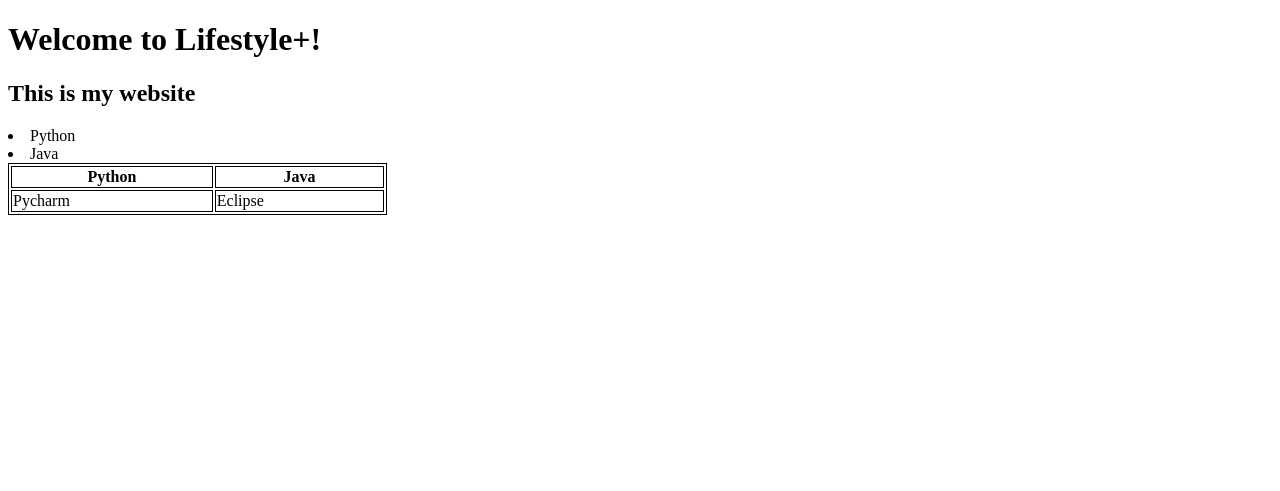
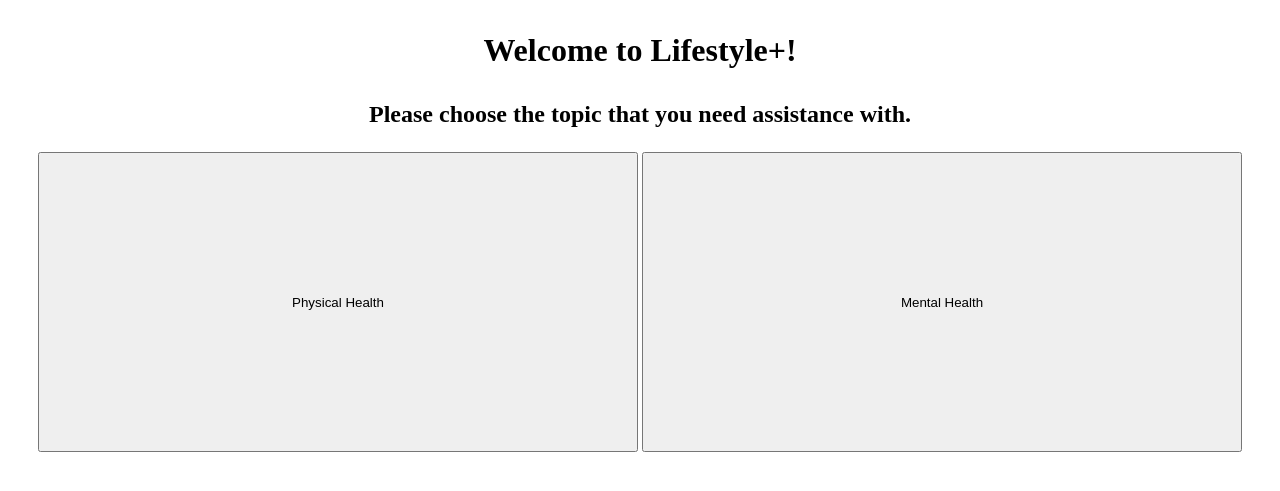
Before and after one commit to douglasta2024/Computer-Engineering-and-1, a Django app: page /home/ in a window 1280 px wide. Shown: the top 491 px of the page. Run offline with Django 4.2, Linux system fonts and the light colour scheme.

Commit message:
added homepage in hi.html, fixed spelling error in Physicaldatainput.html

```diff
--- a/LifeStylePlus/LifeStyleApp/templates/LifeStyleApp/PhysicalDataInput.html
+++ b/LifeStylePlus/LifeStyleApp/templates/LifeStyleApp/PhysicalDataInput.html
@@ -11,7 +11,7 @@
  .tab { margin-left: 117px; }
 -->
     </style>
-    <title>Physcial Data Input</title>
+    <title>Physical Data Input</title>
 </head>
 <body>
 <h1>
--- a/LifeStylePlus/LifeStyleApp/templates/LifeStyleApp/hi.html
+++ b/LifeStylePlus/LifeStyleApp/templates/LifeStyleApp/hi.html
@@ -1,28 +1,49 @@
 <!DOCTYPE html>
 <html lang="en">
-<head>
-    <meta charset="UTF-8">
-    <title>LIFESTYLE+</title>
-    <style>
-        table,th,td{border : 1px solid black}
-    </style>
-</head>
-<body>
-<h1>Welcome to Lifestyle+!</h1>
-<h2>This is my website</h2>
-<u1>
-    <li>Python</li>
-    <li>Java</li>
-</u1>
-<table style="width:30%">
-    <tr>
-        <th>Python</th>
-        <th>Java</th>
-    </tr>
-    <tr>
-        <td>Pycharm</td>
-        <td>Eclipse</td>
-    </tr>
-</table>
-</body>
+    <head>
+        <style>
+            #button1{
+                width: 600px;
+                height: 300px;
+            }
+            #button2{
+                width: 600px;
+                height: 300px;
+            }
+
+            .container {
+                display: flex;
+                justify-content: center;
+                align-items: center;
+                height: 100%;
+            }
+
+         </style>
+
+        <meta charset="UTF-8">
+        <title>Homepage</title>
+
+    </head>
+    <body>
+
+        <h1>
+            <p style="text-align:center">
+                Welcome to Lifestyle+!
+            </p>
+        </h1>
+
+        <h2>
+            <p style="text-align:center">
+                Please choose the topic that you need assistance with.
+            </p>
+        </h2>
+
+        <div class="container">
+          <div class="button-wrapper">
+             <button type="button phycial-button" id="button1" >Physical Health</button>
+             <button type="button mental-button" id="button2">Mental Health</button>
+          </div>
+        </div>
+
+    </body>
 </html>
```
